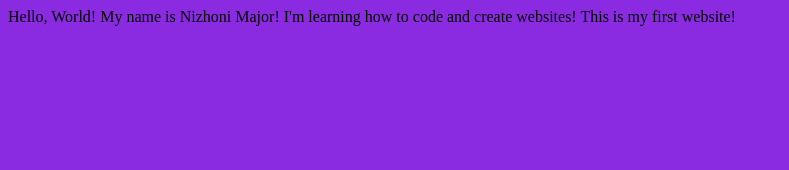
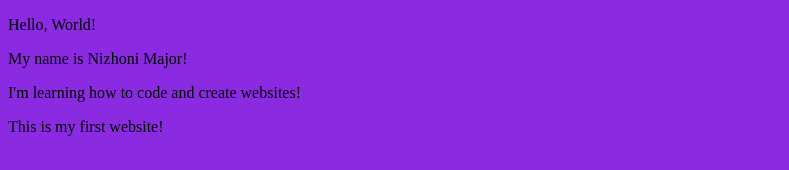
Before and after one commit to nnmajor-a11y/NMajor.github.io, a plain HTML site: page index.html in a window 1280 px wide. Shown: the whole page, without its empty margins (0-789 px from the left). Drawn offline with Linux system fonts and the light colour scheme.

Commit message:
index.html
Version 1.2

Better website code that includes a Paragraph Format

Next Version should be Version 1.3

```diff
--- a/index.html
+++ b/index.html
@@ -10,10 +10,11 @@
 </head>
 
 <body>
-    Hello, World!
-    My name is Nizhoni Major!
-    I'm learning how to code and create websites!
-    This is my first website!
+    <p>Hello, World!</p>
+    <p>My name is Nizhoni Major!</p>
+    <p> </p>
+    <p>I'm learning how to code and create websites!</p>
+    <p>This is my first website!</p>
 
 </body>
 </html>
```
